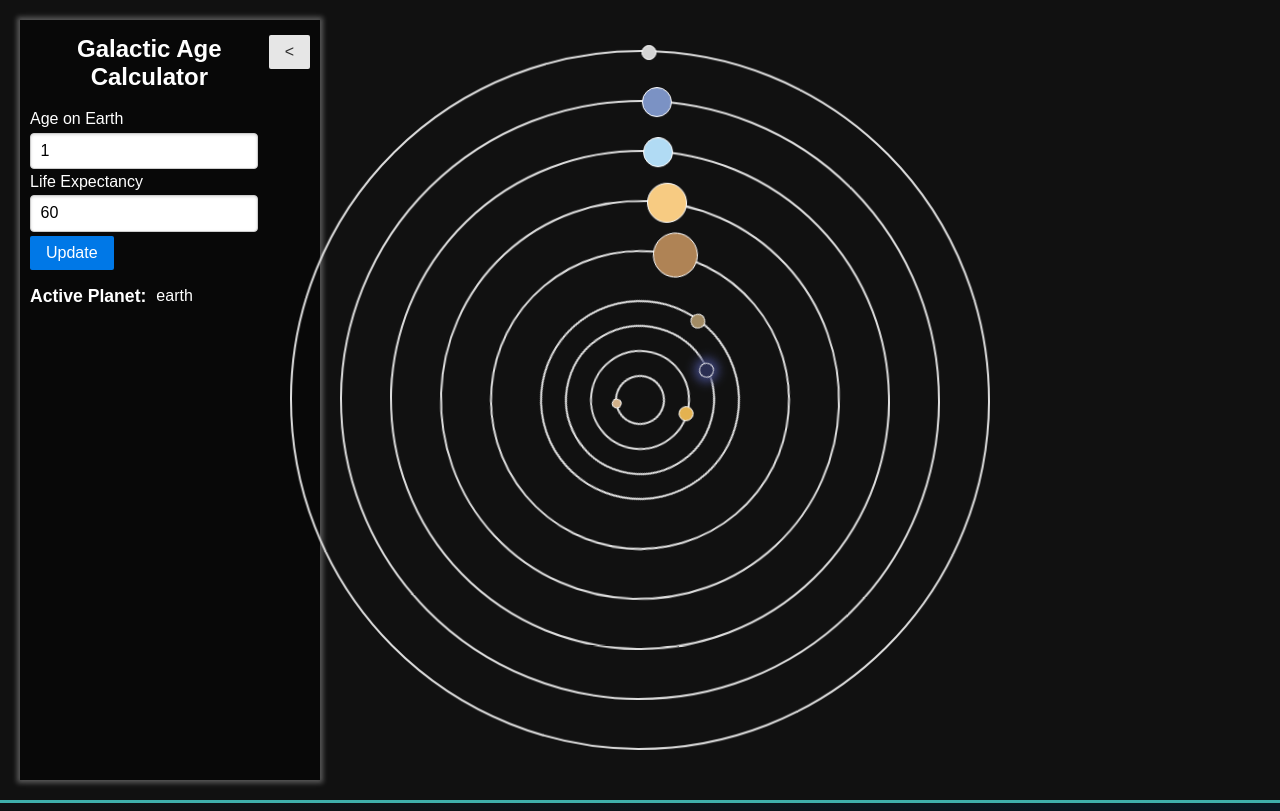
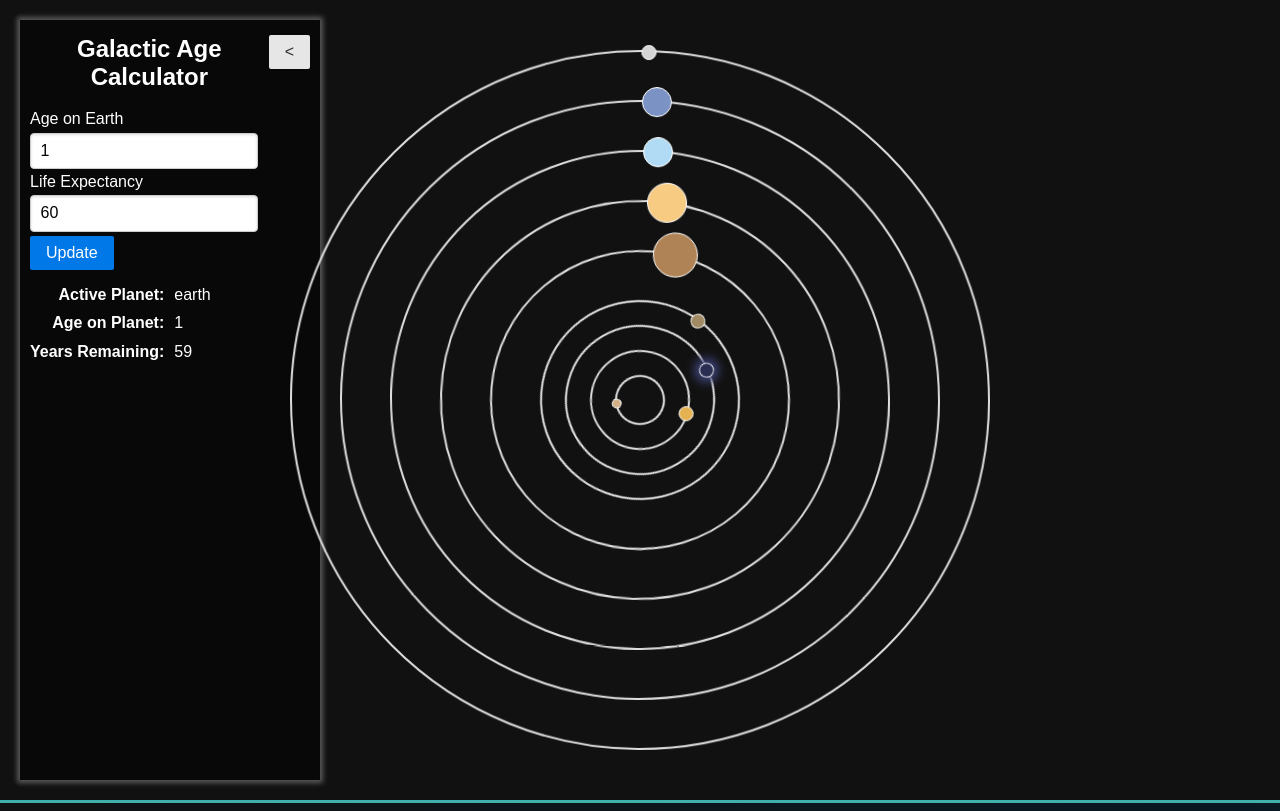
Before and after one commit to AlyxMoon/epicodus-project05-galactic-age-calculator, a website built with webpack: page src/index.ejs in a window 1280 px wide. Shown: the top 811 px of the page. Built offline with nearby package versions, Linux system fonts and the light colour scheme; files whose address does not match are found by name.

Commit message:
show calculator output in sidebar

```diff
--- a/src/index.ejs
+++ b/src/index.ejs
@@ -47,6 +47,12 @@
         <dl>
           <dt>Active Planet:</dt>
           <dd id="active-planet-label">earth</dd>
+
+          <dt>Age on Planet:</dt>
+          <dd id="output-age"></dd>
+
+          <dt>Years Remaining:</dt>
+          <dd id="output-expectancy"></dd>
         </dl>
       </article>
     </section>
--- a/src/main.js
+++ b/src/main.js
@@ -1,6 +1,17 @@
 import GalacticAgeCalculator from './lib/GalaticAgeCalculator'
 import 'purecss/build/pure-min.css'
 import '@/styles/main.scss'
+
+const showCalculatorOutput = (calculator) => {
+  const outputAge = document.querySelector('#output-age')
+  const outputExpectancy = document.querySelector('#output-expectancy')
+
+  const activePlanet = document.querySelector('input[name="planet"]:checked')
+  if (!activePlanet) return
+
+  outputAge.innerText = calculator.ages[activePlanet.value]
+  outputExpectancy.innerText = calculator.agesLeft[activePlanet.value]
+}
 
 const addSidebarEventListeners = () => {
   document
@@ -28,6 +39,7 @@ const addPlanetEventListeners = (calculator) => {
       document.querySelector('.sidebar').classList.remove('collapsed')
 
       planetLabel.innerText = event.target.value
+      showCalculatorOutput(calculator)
     })
   }
 }
@@ -50,6 +62,8 @@ const addAgeInputListeners = (calculator) => {
       event.target.value = 0
     } else {
       calculator.setAge(num)
+      calculator.calculateAgesLeft()
+      showCalculatorOutput(calculator)
     }
   })
 
@@ -60,6 +74,8 @@ const addAgeInputListeners = (calculator) => {
       event.target.value = 0
     } else {
       calculator.lifeExpectancy = num
+      calculator.calculateAgesLeft()
+      showCalculatorOutput(calculator)
     }
   })
 }
@@ -67,10 +83,12 @@ const addAgeInputListeners = (calculator) => {
 const main = () => {
   const calculator = new GalacticAgeCalculator()
   calculator.setAge(1)
+  calculator.calculateAgesLeft()
 
   addSidebarEventListeners()
   addPlanetEventListeners(calculator)
   addAgeInputListeners(calculator)
+  showCalculatorOutput(calculator)
 }
 
 main()
--- a/src/styles/sidebar.scss
+++ b/src/styles/sidebar.scss
@@ -51,8 +51,9 @@
   }
 
   dt {
-    font-size: 1.1rem;
+    font-size: 1rem;
     font-weight: bold;
+    text-align: right;
   }
 
   dd {
```
